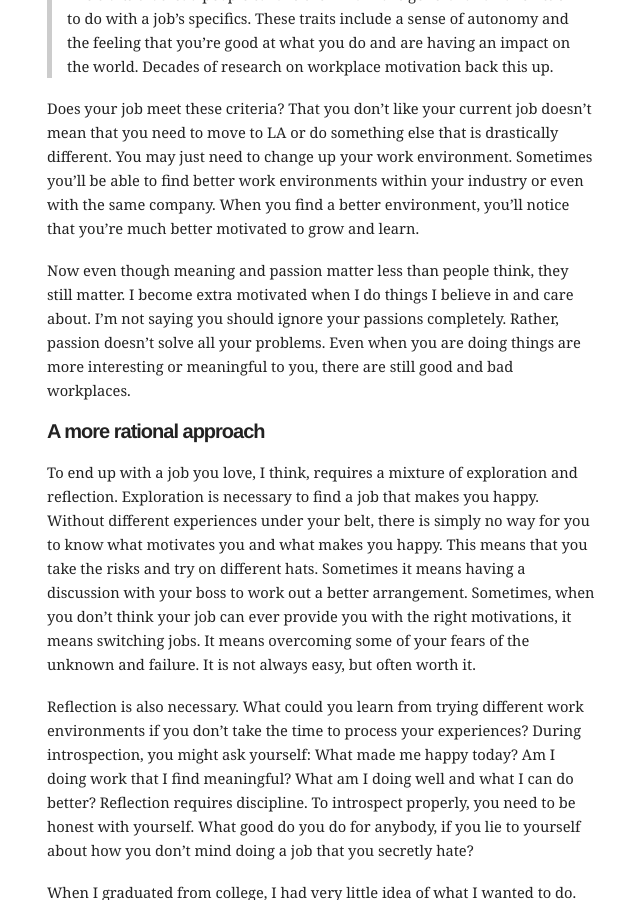
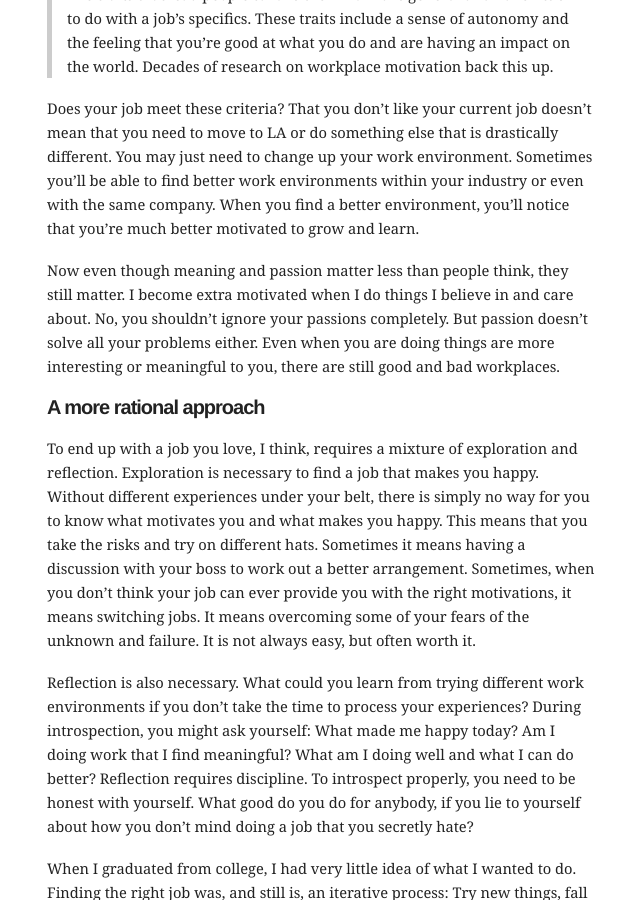
Before and after one commit to mbwong/mbwong.github.com, a Jekyll site: the page built from _posts/2012-12-1-finding-a-calling.md, in a window 1280 px wide and 900 px high, scrolled down 1508 px. Shown: the whole window, without its empty margins (303-943 px from the left). Built offline with Jekyll 4.4.1, drawn with Linux system fonts in a browser that asks for light colours.

Commit message:
Update 2012-12-1-finding-a-calling.md

```diff
--- a/_posts/2012-12-1-finding-a-calling.md
+++ b/_posts/2012-12-1-finding-a-calling.md
@@ -27,7 +27,7 @@ Another easy mistake is to **confuse being in the wrong industry with having a b
 
 Does your job meet these criteria? That you don't like your current job doesn't mean that you need to move to LA or do something else that is drastically different. You may just need to change up your work environment. Sometimes you'll be able to find better work environments within your industry or even with the same company. When you find a better environment, you'll notice that you're much better motivated to grow and learn.
 
-Now even though meaning and passion matter less than people think, they still matter. I become extra motivated when I do things I believe in and care about. I'm not saying you should ignore your passions completely. Rather, passion doesn't solve all your problems. Even when you are doing things are more interesting or meaningful to you, there are still good and bad workplaces.
+Now even though meaning and passion matter less than people think, they still matter. I become extra motivated when I do things I believe in and care about. No, you shouldn't ignore your passions completely. But passion doesn't solve all your problems either. Even when you are doing things are more interesting or meaningful to you, there are still good and bad workplaces.
 
 ## A more rational approach
 
```
